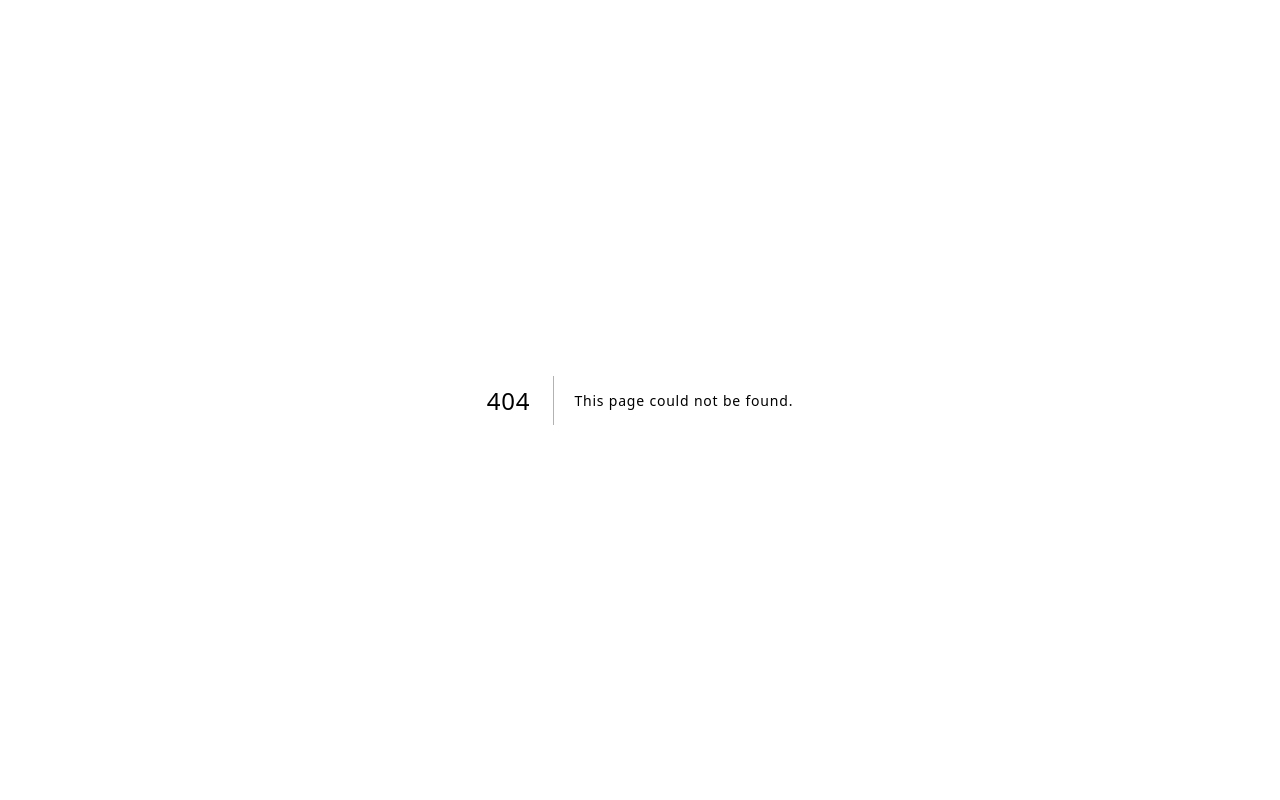
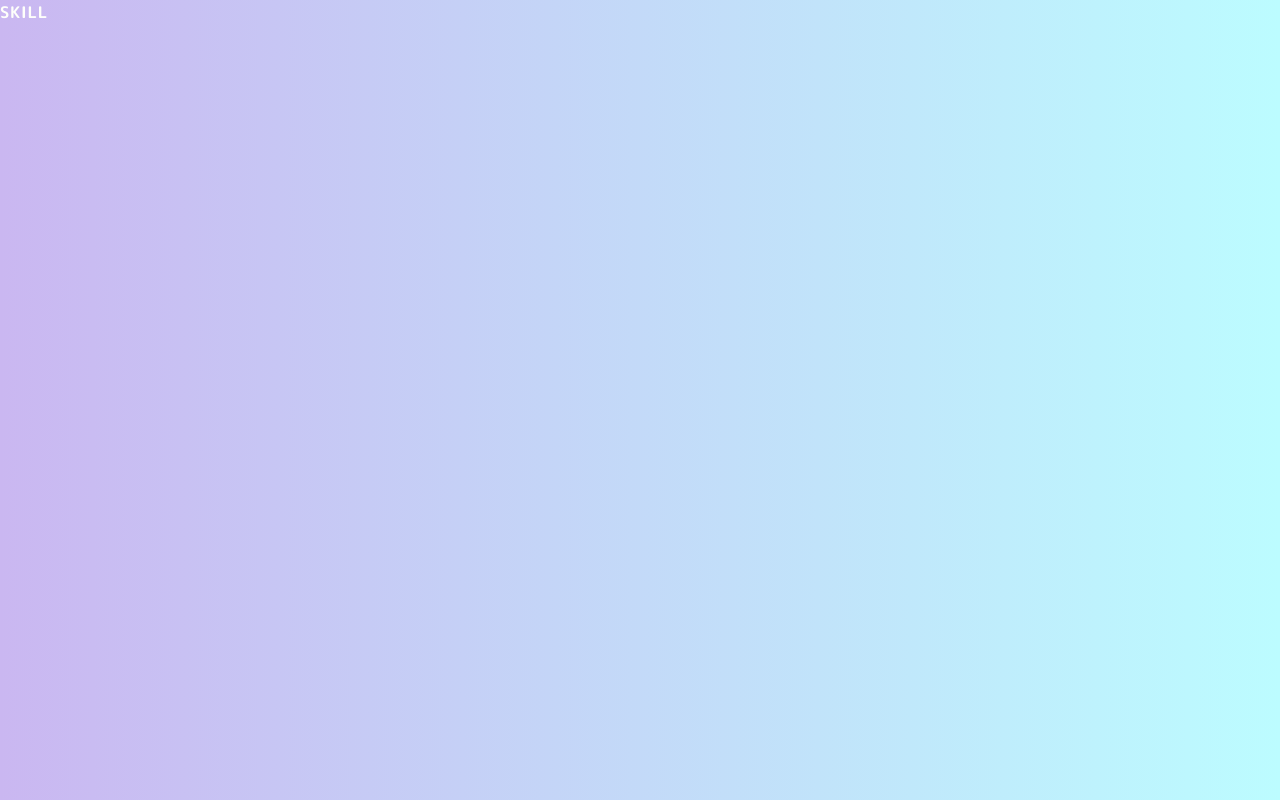
Before and after one commit to chinami1025/next-profile-site, a Next.js app: page /skill in a window 1280 px wide. Before the commit this address had no page. Built offline with nearby package versions, Linux system fonts and the light colour scheme.

Commit message:
✨ Skillを追加

```diff
--- /dev/null
+++ b/app/skill/page.tsx
@@ -0,0 +1,7 @@
+import React from 'react';
+
+const page = () => {
+  return <div>SKILL</div>;
+};
+
+export default page;
```
